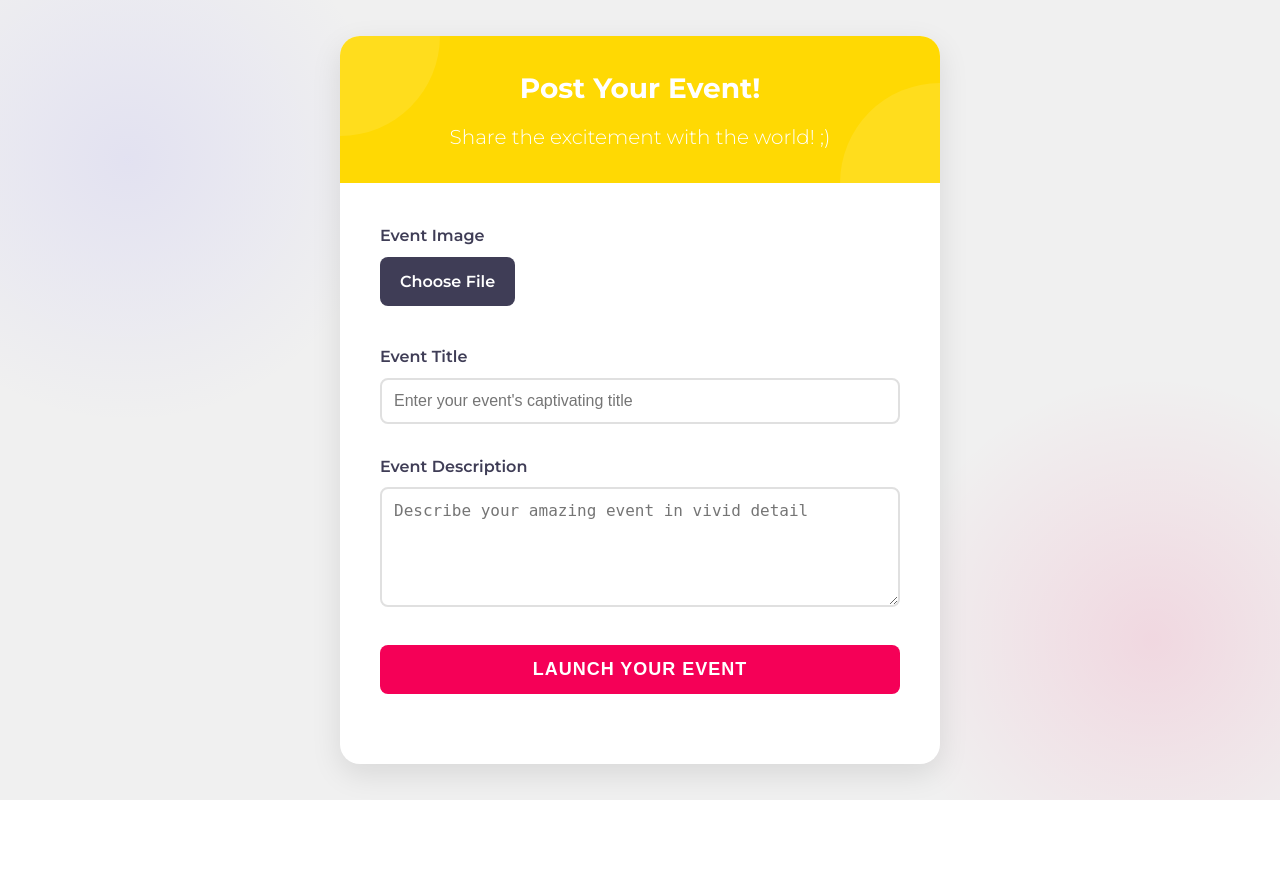
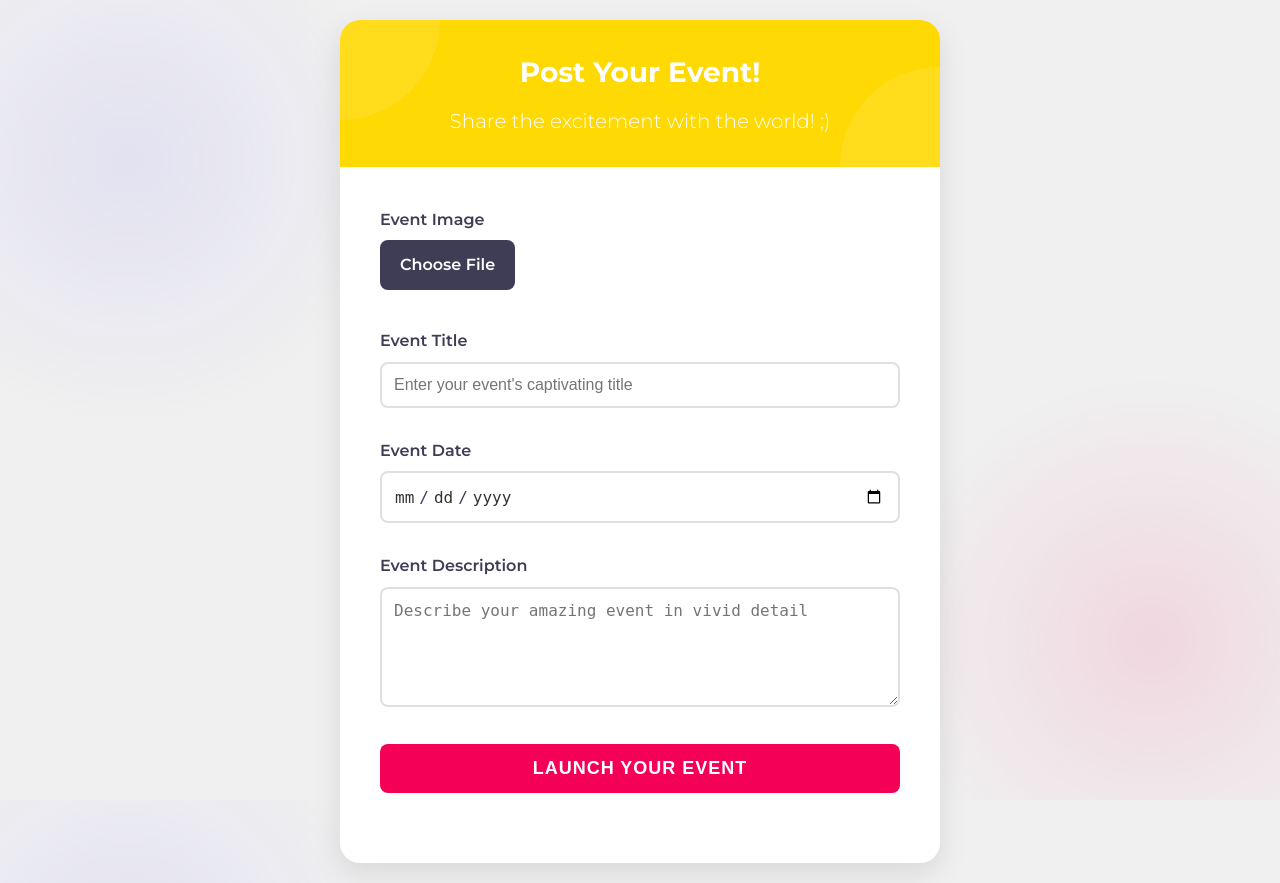
Before and after one commit to Victor152M/Eventer, a Flask app: page /post_event in a window 1280 px wide. Before the commit the page ends 800 px from the top, so only its background shows below. Run offline with Flask 3, Linux system fonts and the light colour scheme.

Commit message:
added event date when posting event

```diff
--- a/app/static/css/post_event.css
+++ b/app/static/css/post_event.css
@@ -108,6 +108,7 @@ label {
 }
 
 input[type="text"],
+input[type="date"],
 textarea {
     width: 100%;
     padding: 12px;
@@ -118,6 +119,7 @@ textarea {
 }
 
 input[type="text"]:focus,
+input[type="date"]:focus,
 textarea:focus {
     outline: none;
     border-color: var(--primary-color);
@@ -126,6 +128,28 @@ textarea:focus {
 
 input[type="file"] {
     display: none;
+}
+
+input[type="date"] {
+    appearance: none;
+    -webkit-appearance: none;
+    background-color: white;
+    cursor: pointer;
+}
+
+input[type="date"]::-webkit-calendar-picker-indicator {
+    color: var(--secondary-color);
+    font-size: 16px;
+    padding: 4px;
+}
+
+input[type="date"]::-webkit-datetime-edit-fields-wrapper {
+    color: var(--text-color);
+}
+
+input[type="date"]::-webkit-datetime-edit-text {
+    color: var(--secondary-color);
+    padding: 0 4px;
 }
 
 .file-upload-btn {
--- a/app/templates/post_event.html
+++ b/app/templates/post_event.html
@@ -25,6 +25,10 @@
                 <input type="text" id="title" name="title" required placeholder="Enter your event's captivating title">
             </div>
             <div class="form-group">
+                <label for="event-date">Event Date</label>
+                <input type="date" id="event-date" name="event-date" required>
+            </div>
+            <div class="form-group">
                 <label for="description">Event Description</label>
                 <textarea id="description" name="description" rows="4" required placeholder="Describe your amazing event in vivid detail"></textarea>
             </div>
```
